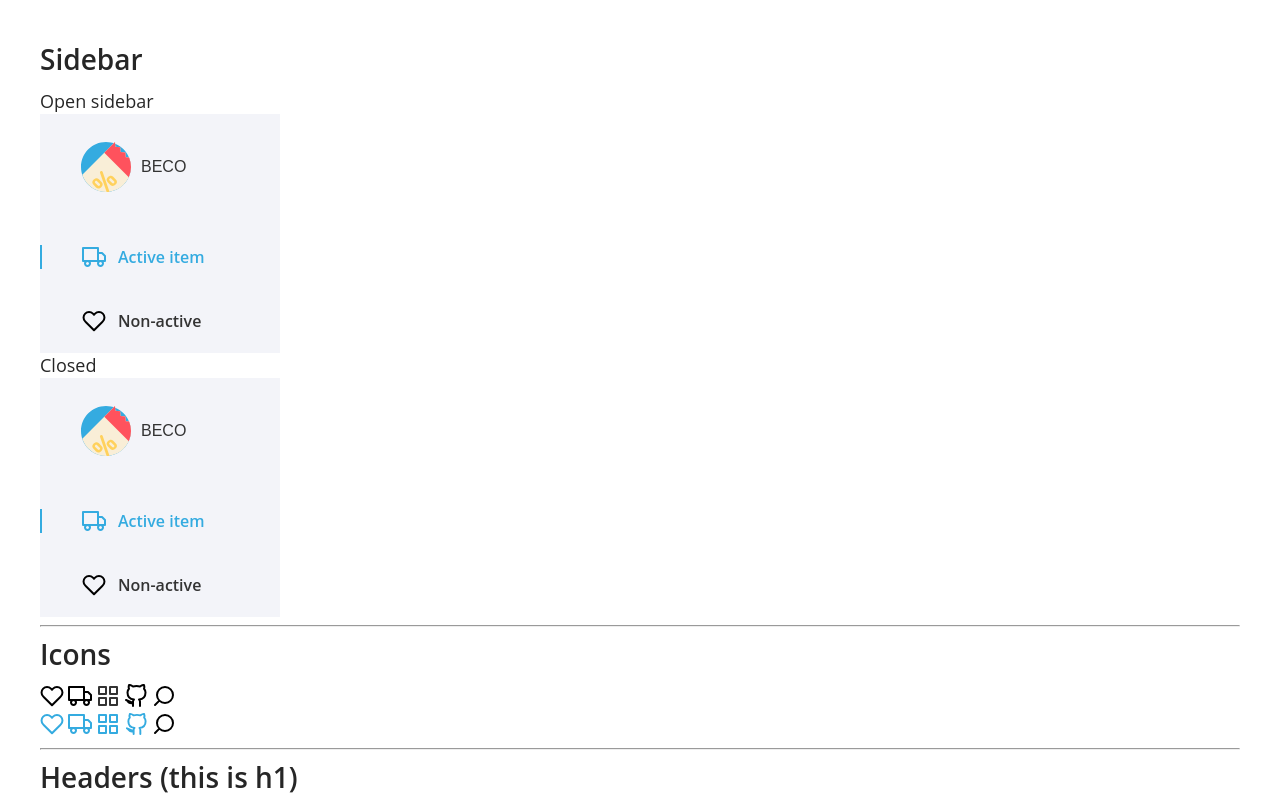
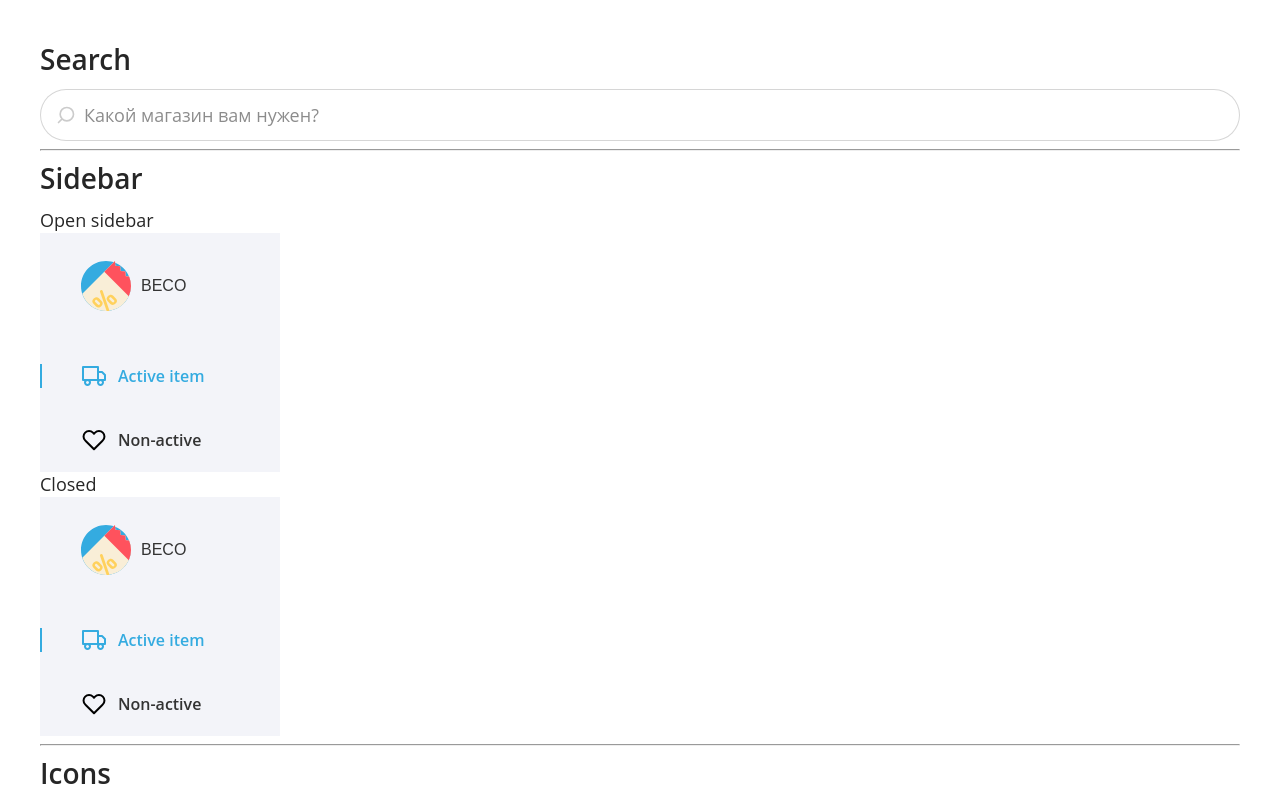
Before and after one commit to hackey9/sibdev-test-markup, a website: page demo.html in a window 1280 px wide. Drawn offline with nearby package versions, Linux system fonts and the light colour scheme; files that its build step writes are made by us from their sources; files whose address does not match are found by name.

Commit message:
Add search

```diff
--- a/demo.html
+++ b/demo.html
@@ -10,7 +10,13 @@
 </head>
 <body>
     <div id="root" style="padding: 40px;">
+        <h1>Search</h1>
 
+        <div class="search">
+            <input type="text" placeholder="Какой магазин вам нужен?">
+        </div>
+
+        <hr>
         <h1>Sidebar</h1>
 
         <h3>Open sidebar</h3>
--- a/styles/index.scss
+++ b/styles/index.scss
@@ -21,3 +21,4 @@ body {
 @import "headers";
 @import "navigation";
 @import "sidebar";
+@import "search";
--- /dev/null
+++ b/styles/search.scss
@@ -0,0 +1,57 @@
+@import "colors";
+
+.search {
+  height: 52px;
+
+
+  &::after {
+    content: '';
+    display: block;
+    position: absolute;
+
+    width: 20px;
+    height: 20px;
+
+    top: 50%;
+    left: 16px;
+    transform: translateY(-50%);
+
+    pointer-events: none;
+
+    background-image: url("../assets/icons/default/search.svg");
+    background-repeat: no-repeat;
+    background-size: contain;
+    background-position: center;
+    background-origin: content-box;
+
+    opacity: 0.2;
+  }
+
+  > input {
+    display: block;
+    width: 100%;
+    height: 100%;
+
+    font-family: Open Sans, sans-serif;
+    font-style: normal;
+    font-weight: normal;
+    font-size: 18px;
+    //line-height: 28px;
+
+    padding: 0 16px 0 44px;
+    border: none;
+    outline: none;
+
+
+    background-color: white;
+    border-radius: 100px;
+    box-shadow: inset 0 0 0 1px transparentize($black, 0.8);
+
+    //color: transparentize(black, 0.55); // idk =(
+    color: $black;
+
+    &::placeholder {
+      color: transparentize(black, 0.55);
+    }
+  }
+}
```
